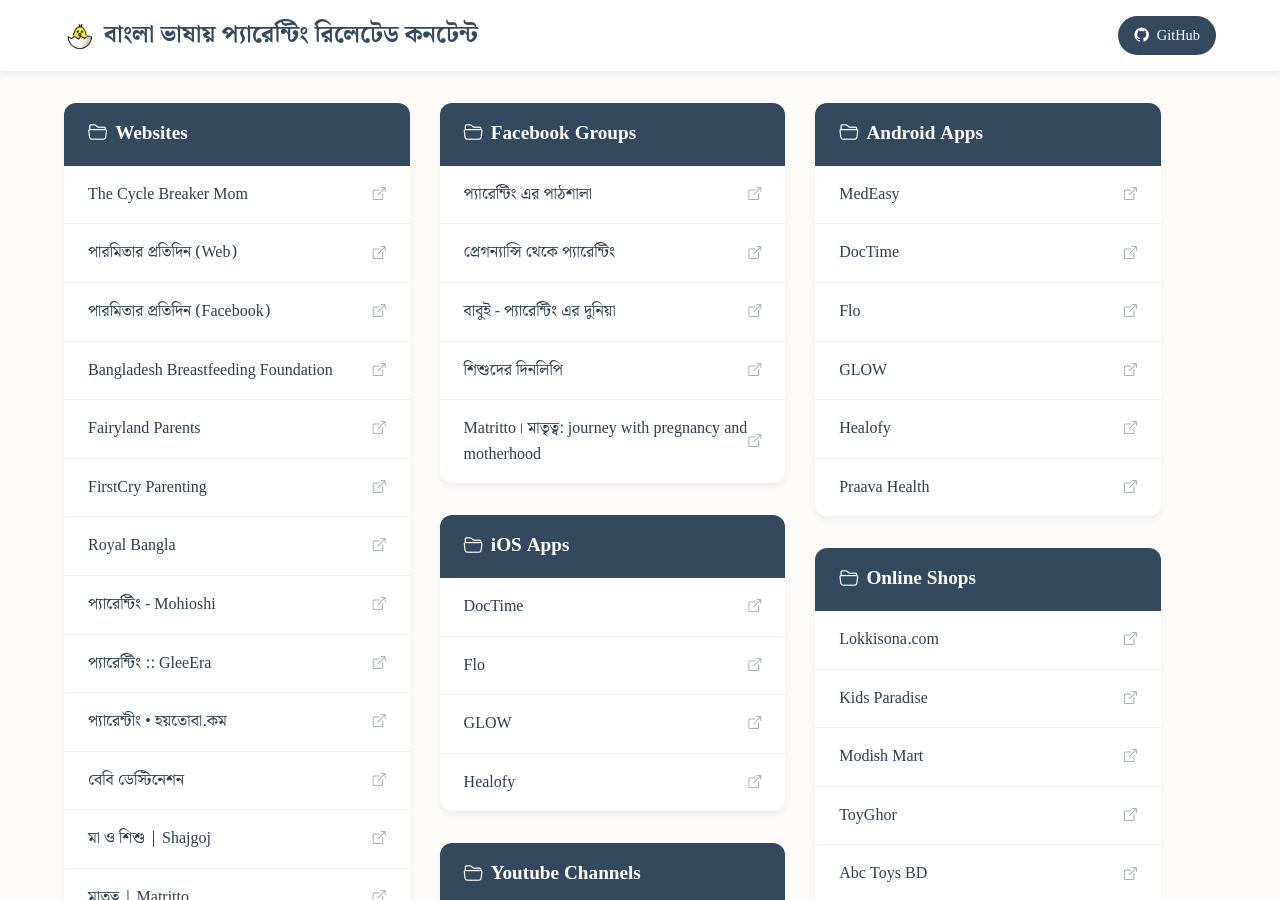
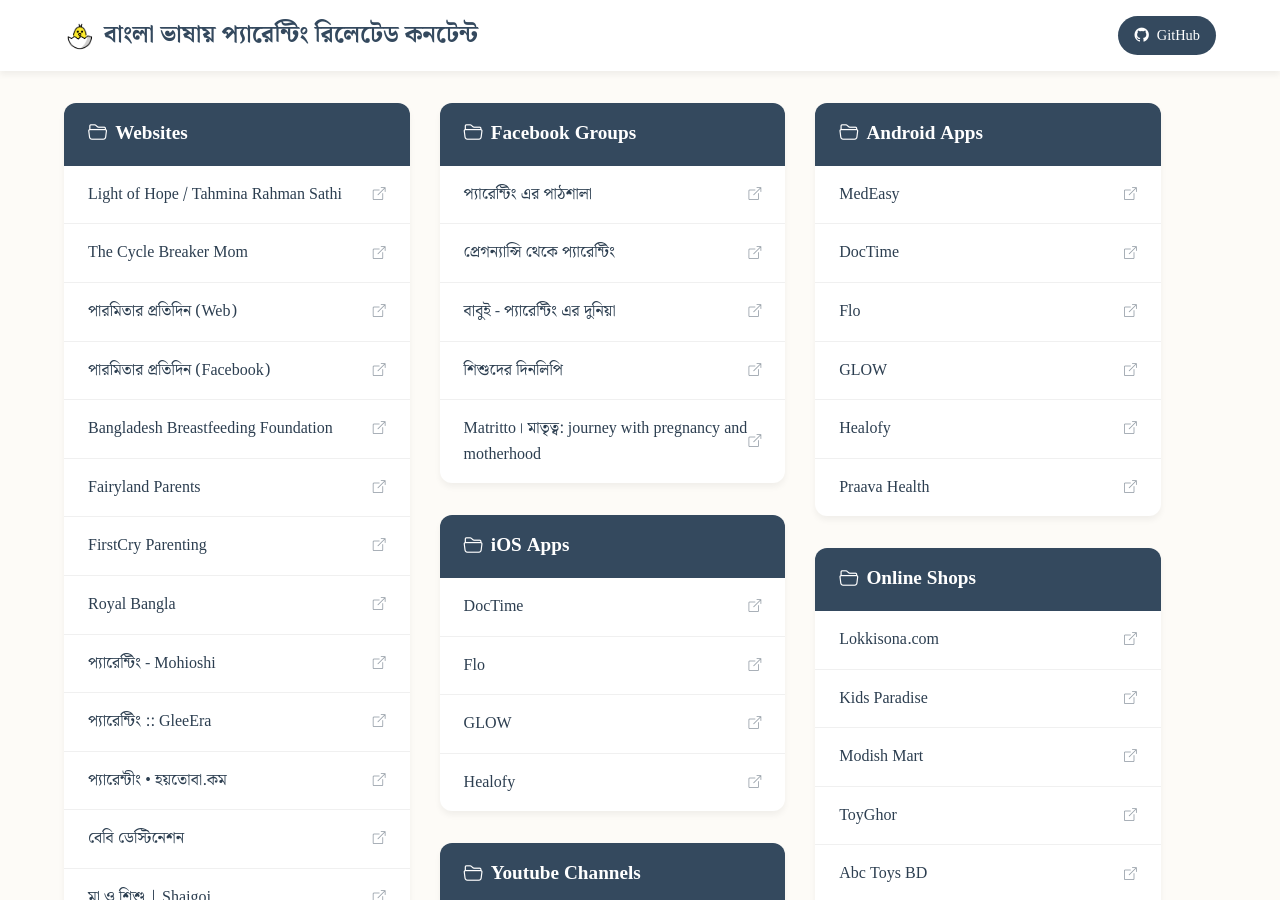
Before and after one commit to mdminhazulhaque/awesome-bangla-parenting, a Jekyll site: the page built from index.md, in a window 1280 px wide and 900 px high. Built offline with Jekyll 4.4.1, drawn with Linux system fonts in a browser that asks for light colours.

Commit message:
Add new website link for Light of Hope

```diff
--- a/_data/parenting.json
+++ b/_data/parenting.json
@@ -1,5 +1,6 @@
 {
   "Websites": {
+    "Light of Hope / Tahmina Rahman Sathi": "https://www.facebook.com/sathi.rahman.908/reels/",
     "The Cycle Breaker Mom": "https://www.facebook.com/profile.php?id=100093844126031",
     "পারমিতার প্রতিদিন (Web)": "https://www.paromitarprotidin.com/",
     "পারমিতার প্রতিদিন (Facebook)": "https://www.facebook.com/paromitar.protidin",
```
